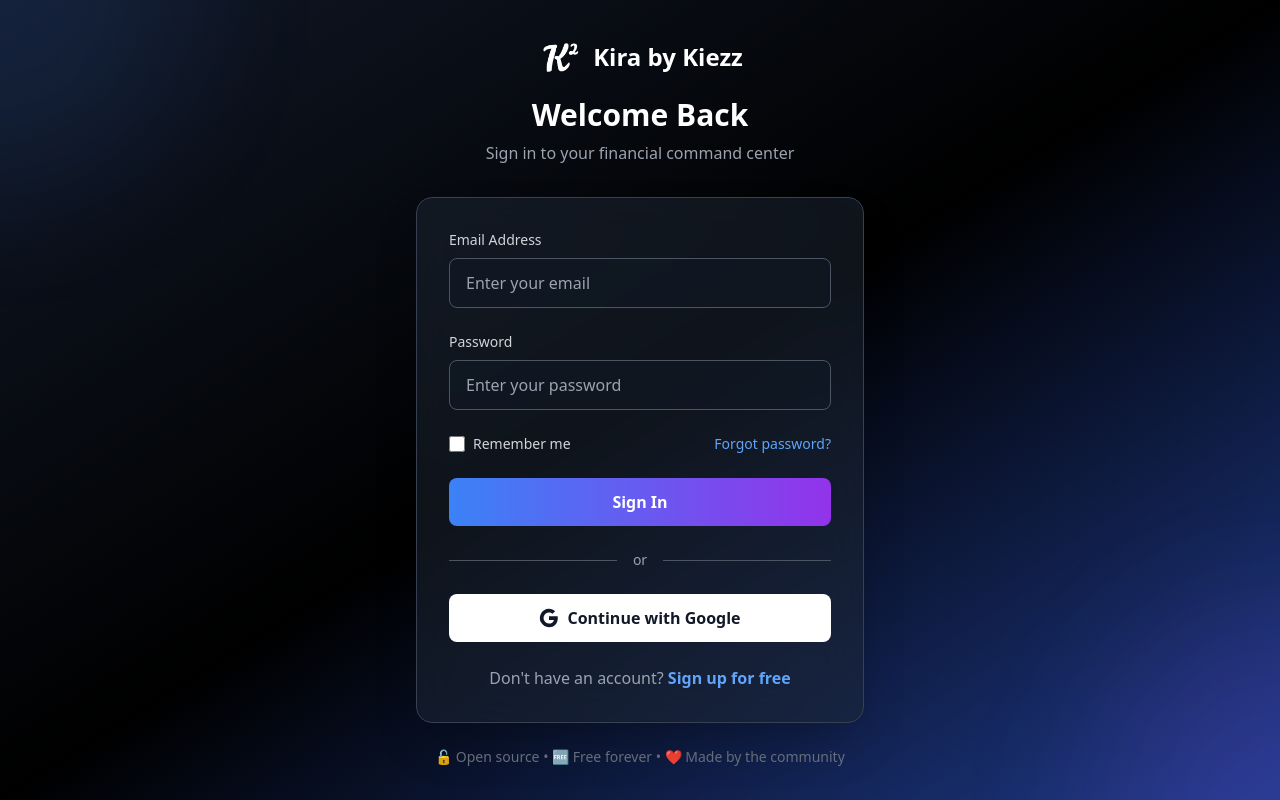
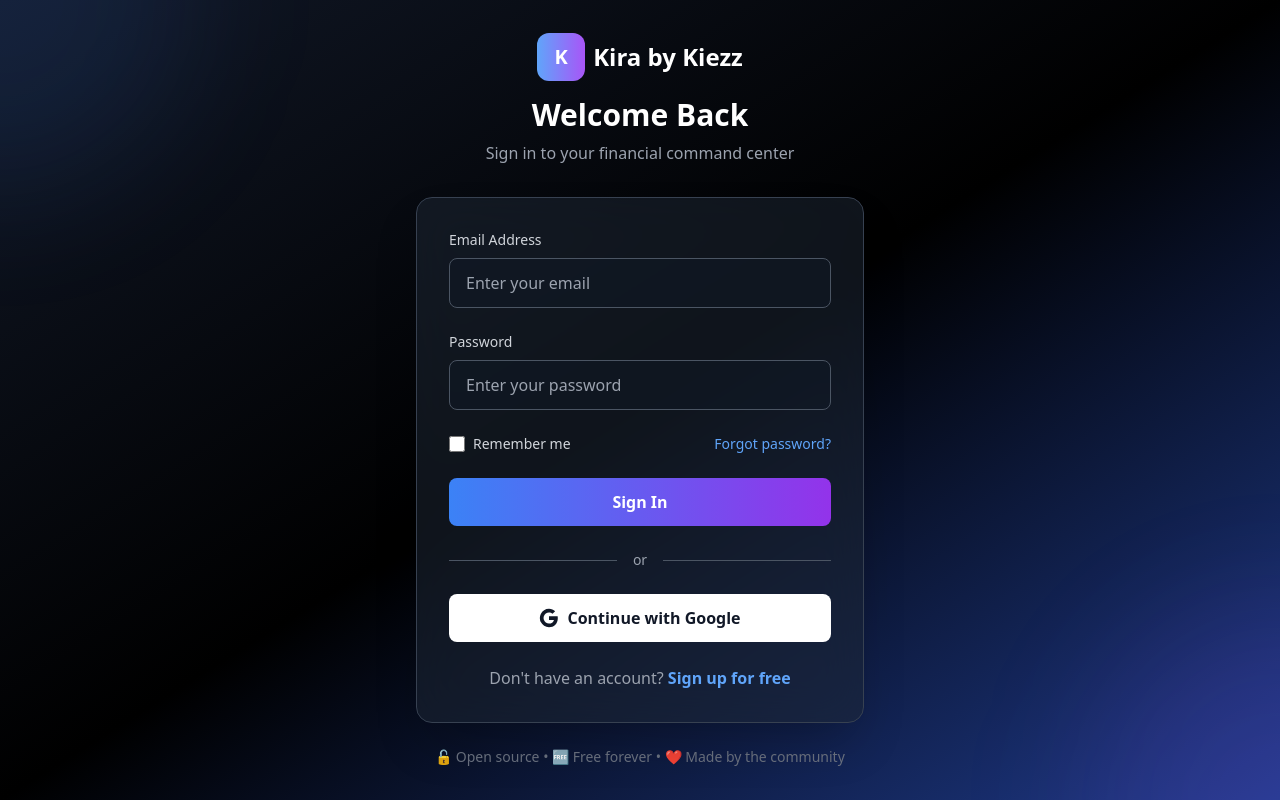
Before and after one commit to Cookiez04/Kira-by-Kiezz, a React (Create React App) app: page /login in a window 1280 px wide. Built offline with nearby package versions, Linux system fonts and the light colour scheme; no server answers.

Commit message:
Replace logo images with the old 'K' icon

```diff
--- a/src/components/common/Header.jsx
+++ b/src/components/common/Header.jsx
@@ -6,7 +6,9 @@
       <div className="container mx-auto px-4 py-4">
         <div className="flex items-center justify-between">
           <div className="flex items-center space-x-2">
-            <img src="/apple-touch-icon.png" alt="Kira by Kiezz" className="w-8 h-8 rounded-lg" onError={(e)=>{e.currentTarget.onerror=null;e.currentTarget.src='/favicon-32x32.png';}} />
+            <div className="w-8 h-8 bg-gradient-to-r from-blue-400 to-purple-500 rounded-lg flex items-center justify-center">
+              <span className="text-white font-bold text-lg">K</span>
+            </div>
             <h1 className="text-2xl font-bold text-gray-800">
               Kira by Kiezz
             </h1>
--- a/src/components/layouts/DashboardLayout.jsx
+++ b/src/components/layouts/DashboardLayout.jsx
@@ -44,7 +44,9 @@
         {/* Logo */}
         <div className="flex items-center justify-between h-16 px-6 border-b border-gray-700">
           <Link to="/dashboard" className="flex items-center space-x-2">
-            <img src="/apple-touch-icon.png" alt="Kira" className="w-8 h-8 rounded" onError={(e)=>{e.currentTarget.onerror=null;e.currentTarget.src='/favicon-32x32.png';}}/>
+            <div className="w-8 h-8 bg-gradient-to-r from-blue-400 to-purple-500 rounded flex items-center justify-center">
+              <span className="text-white font-bold">K</span>
+            </div>
             <span className="text-white text-xl font-bold">Kira</span>
           </Link>
           <button
@@ -117,12 +119,9 @@
           </button>
 
           <div className="flex items-center gap-3 ml-2">
-            <img
-              alt="Kira"
-              src="/apple-touch-icon.png"
-              onError={(e) => { e.currentTarget.onerror = null; e.currentTarget.src = '/favicon-32x32.png'; }}
-              className="w-7 h-7 rounded"
-            />
+            <div className="w-7 h-7 bg-gradient-to-r from-blue-400 to-purple-500 rounded flex items-center justify-center">
+              <span className="text-white text-sm font-bold">K</span>
+            </div>
             <span className="text-white font-semibold">Kira</span>
           </div>
 
--- a/src/pages/LandingPage.jsx
+++ b/src/pages/LandingPage.jsx
@@ -8,7 +8,9 @@
       <nav className="relative z-10 px-6 py-4">
         <div className="max-w-7xl mx-auto flex items-center justify-between">
           <div className="flex items-center space-x-2">
-            <img src="/apple-touch-icon.png" alt="Kira by Kiezz" className="w-8 h-8 rounded-lg" onError={(e)=>{e.currentTarget.onerror=null;e.currentTarget.src='/favicon-32x32.png';}} />
+            <div className="w-8 h-8 bg-gradient-to-r from-blue-400 to-purple-500 rounded-lg flex items-center justify-center">
+              <span className="text-white font-bold text-lg">K</span>
+            </div>
             <span className="text-white text-xl font-bold">Kira by Kiezz</span>
           </div>
 
@@ -168,7 +170,9 @@
         <div className="max-w-7xl mx-auto">
           <div className="flex flex-col md:flex-row items-center justify-between">
             <div className="flex items-center space-x-2 mb-4 md:mb-0">
-              <img src="/apple-touch-icon.png" alt="Kira by Kiezz" className="w-8 h-8 rounded-lg" onError={(e)=>{e.currentTarget.onerror=null;e.currentTarget.src='/favicon-32x32.png';}} />
+              <div className="w-8 h-8 bg-gradient-to-r from-blue-400 to-purple-500 rounded-lg flex items-center justify-center">
+                <span className="text-white font-bold text-lg">K</span>
+              </div>
               <span className="text-white text-xl font-bold">Kira by Kiezz</span>
             </div>
 
--- a/src/pages/LoginPage.jsx
+++ b/src/pages/LoginPage.jsx
@@ -62,12 +62,9 @@
         {/* Logo */}
         <div className="text-center mb-8">
           <Link to="/" className="inline-flex items-center space-x-2 mb-4">
-            <img
-              src="/apple-touch-icon.png"
-              alt="Kira by Kiezz"
-              className="w-12 h-12 rounded-xl"
-              onError={(e)=>{e.currentTarget.onerror=null;e.currentTarget.src='/favicon-32x32.png';}}
-            />
+            <div className="w-12 h-12 bg-gradient-to-r from-blue-400 to-purple-500 rounded-xl flex items-center justify-center">
+              <span className="text-white font-bold text-xl">K</span>
+            </div>
             <span className="text-white text-2xl font-bold">Kira by Kiezz</span>
           </Link>
           <h1 className="text-3xl font-bold text-white mb-2">Welcome Back</h1>
--- a/src/pages/RegisterPage.jsx
+++ b/src/pages/RegisterPage.jsx
@@ -119,12 +119,9 @@
         {/* Logo */}
         <div className="text-center mb-8">
           <Link to="/" className="inline-flex items-center space-x-2 mb-4">
-            <img
-              src="/apple-touch-icon.png"
-              alt="Kira by Kiezz"
-              className="w-12 h-12 rounded-xl"
-              onError={(e)=>{e.currentTarget.onerror=null;e.currentTarget.src='/favicon-32x32.png';}}
-            />
+            <div className="w-12 h-12 bg-gradient-to-r from-blue-400 to-purple-500 rounded-xl flex items-center justify-center">
+              <span className="text-white font-bold text-xl">K</span>
+            </div>
             <span className="text-white text-2xl font-bold">Kira by Kiezz</span>
           </Link>
           <h1 className="text-3xl font-bold text-white mb-2">Join the Revolution</h1>
```
